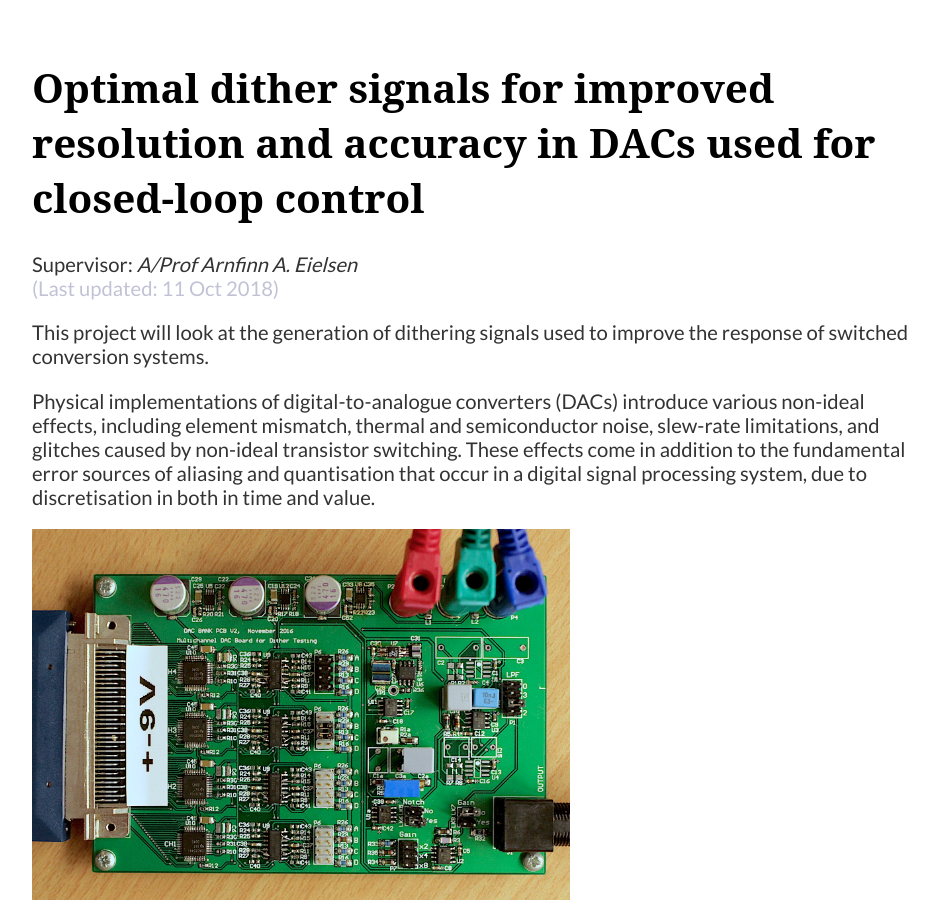
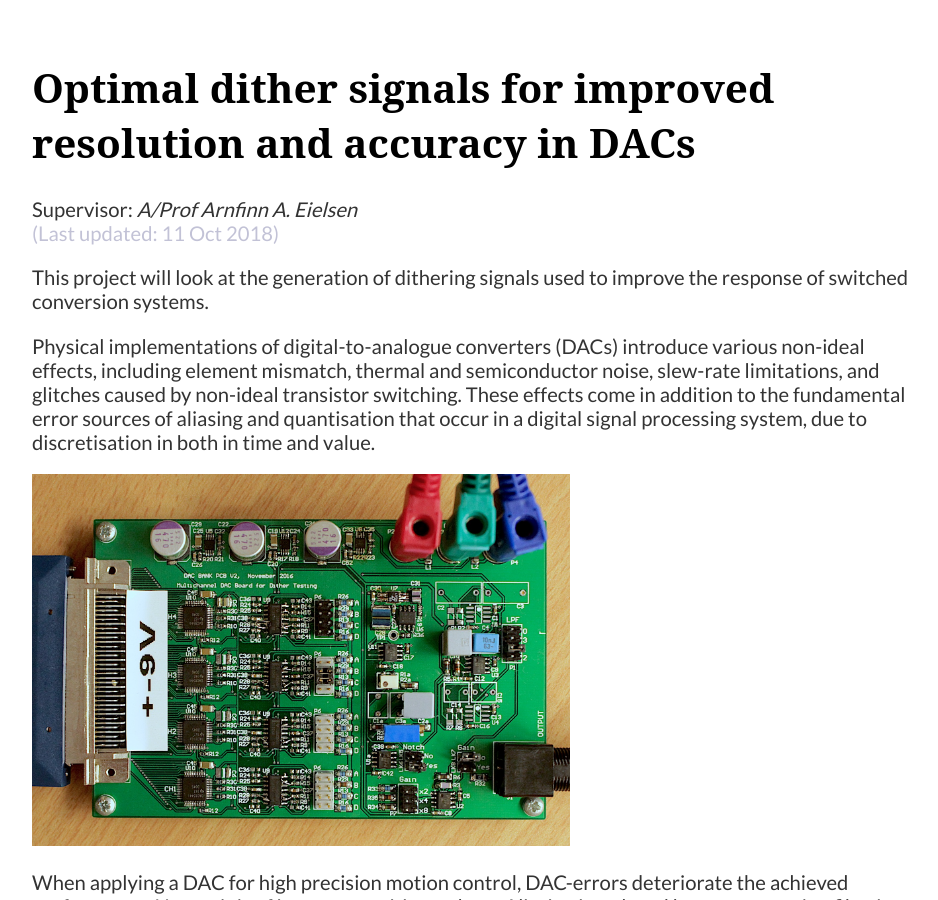
Before and after one commit to eielsen/eielsen.github.io, a Jekyll site: the page built from _posts/2018-10-10-dac-dithering.md, in a window 1280 px wide and 900 px high. Shown: the whole window, without its empty margins (160-1098 px from the left). Built offline with Jekyll 4.4.1, drawn with Linux system fonts in a browser that asks for light colours; some web fonts are replaced.

Commit message:
Update 2018-10-10-dac-dithering.md

```diff
--- a/_posts/2018-10-10-dac-dithering.md
+++ b/_posts/2018-10-10-dac-dithering.md
@@ -1,6 +1,6 @@
 ---
 layout: post
-title: "Optimal dither signals for improved resolution and accuracy in DACs used for closed-loop control"
+title: "Optimal dither signals for improved resolution and accuracy in DACs"
 supervisor: A/Prof Arnfinn A. Eielsen
 date: 2018-10-11
 ---
```
